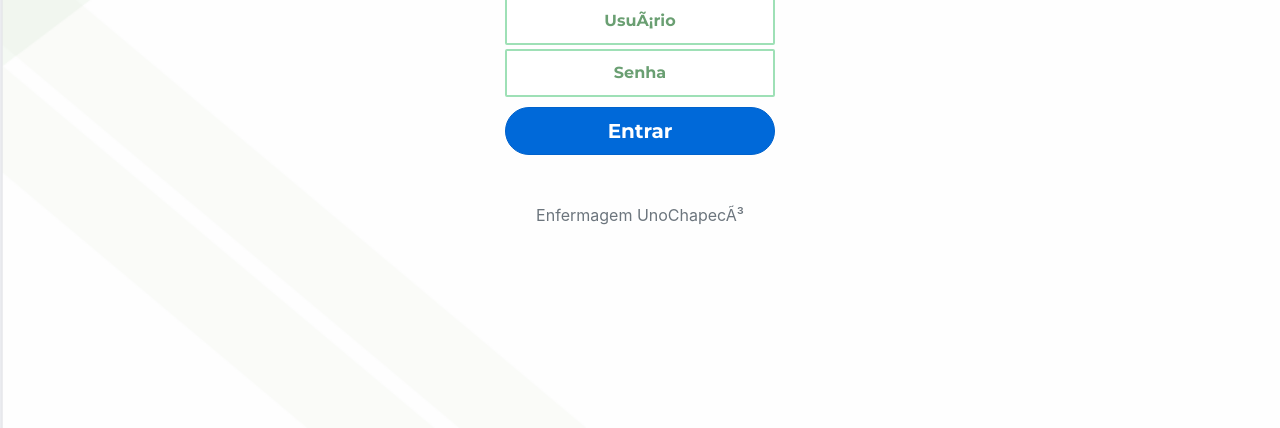
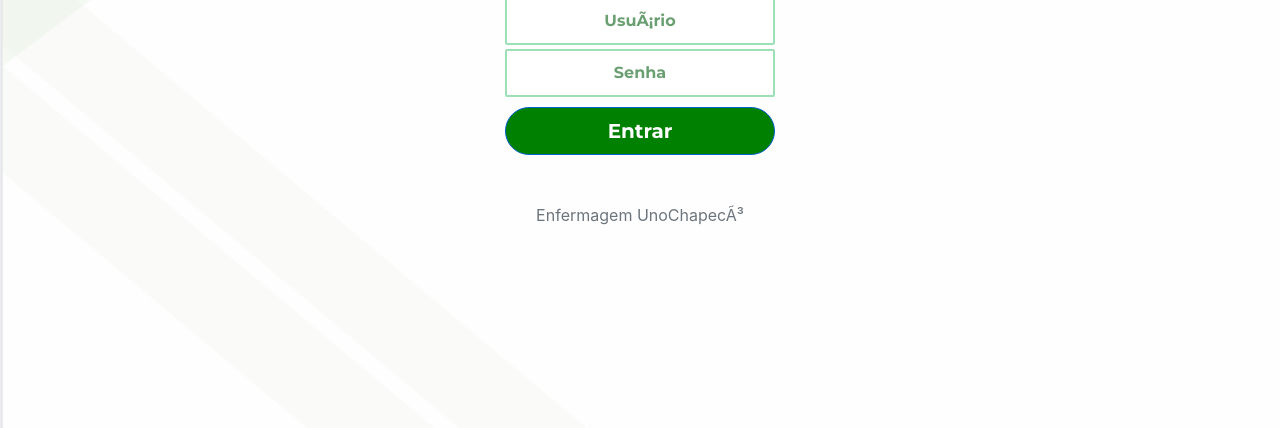
Before and after one commit to BMVBrun0/Site-Enfermagem, a plain HTML site: page index.html in a window 1280 px wide. In both pictures the pointer is over the button "Entrar". Shown: the part 372-800 px from the top of the page. Drawn offline with Linux system fonts and the light colour scheme.

Commit message:
css
hover

```diff
--- a/css/signin.css
+++ b/css/signin.css
@@ -26,6 +26,10 @@ body {
   border-color: #020304;
   color: #6a9f72;
   font-family: 'Montserrat', sans-serif;
+}
+.btn-style:hover{
+    background-color:green;
+    color:white;
 }
 .form-signin {
   width: 100%;
```
